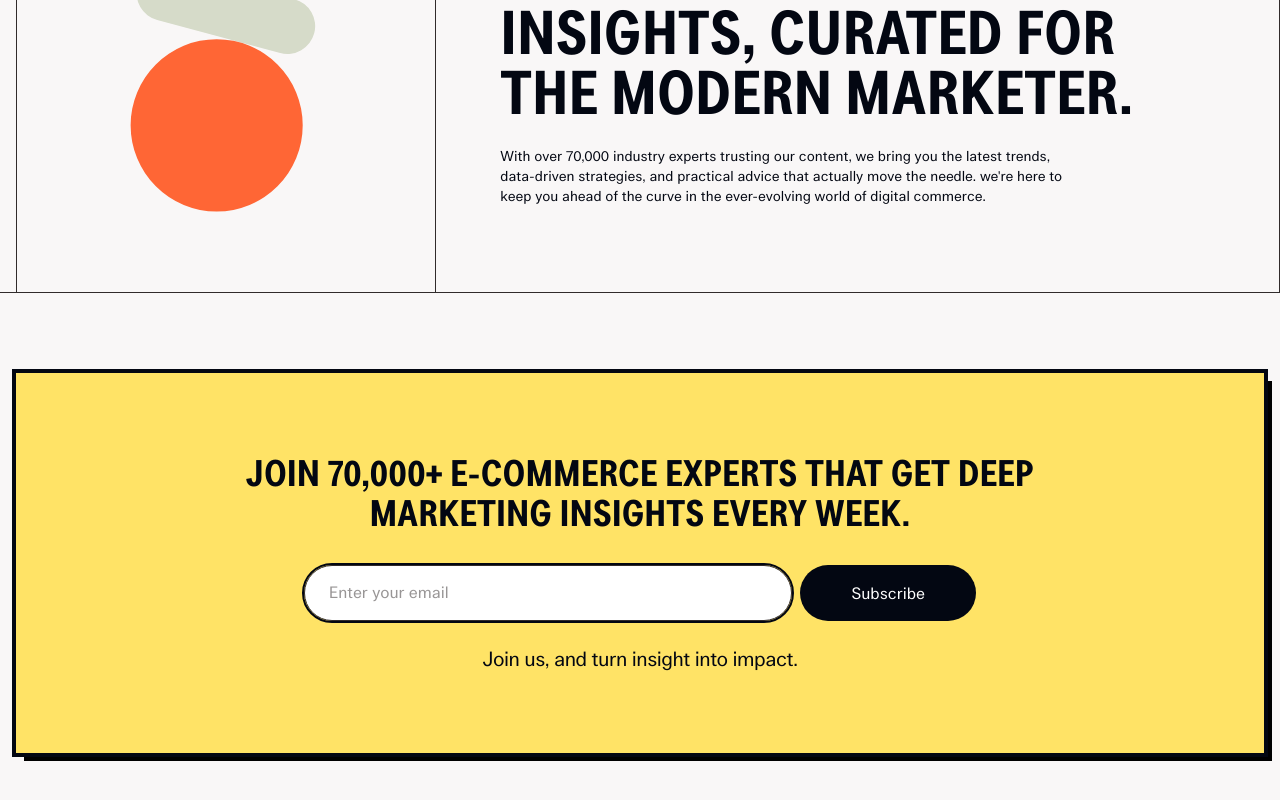
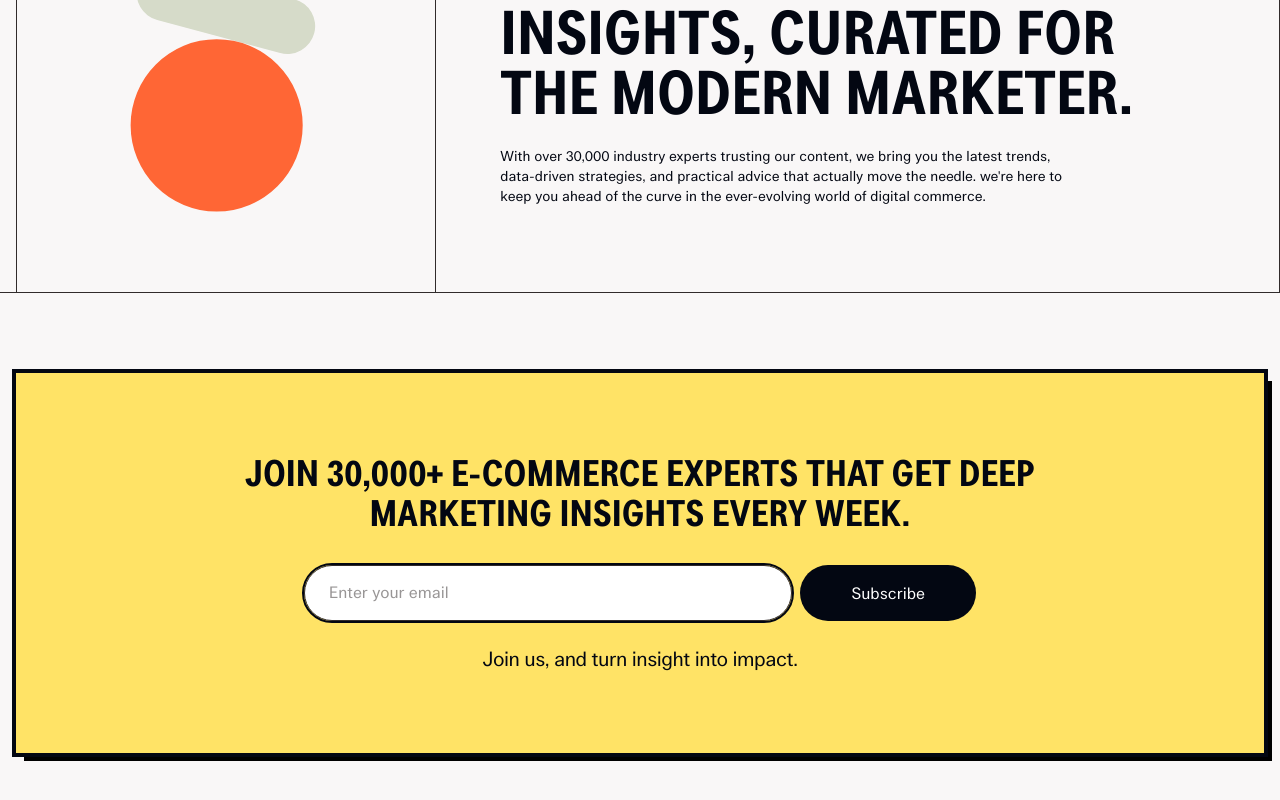
Before and after one commit to Genoux/growthnotes, a Next.js app: page / in a window 1280 px wide. Shown: the part 1785-2585 px from the top of the page. Built offline with nearby package versions, Linux system fonts and the light colour scheme.

Commit message:
HOTFIX: Typo for the sub count

```diff
--- a/src/app/components/SubscriptionBanner.tsx
+++ b/src/app/components/SubscriptionBanner.tsx
@@ -21,7 +21,7 @@ const SubscriptionBanner = ({
     >
       <div className="max-w-2xl md:max-w-4xl mx-auto flex gap-8 flex-col text-center">
         <h2 className="text-3xl lg:text-4xl px-0 md:px-10 font-bold-condensed uppercase">
-          Join 70,000+ e-commerce experts that get deep marketing insights every
+          Join 30,000+ e-commerce experts that get deep marketing insights every
           week.
         </h2>
         <div className="flex flex-col gap-6 justify-center">
--- a/src/app/page.tsx
+++ b/src/app/page.tsx
@@ -85,7 +85,7 @@ export default function Home() {
                 </h2>
                 <p className="text-sm lg:text-md max-w-xl mr-auto">
                   {
-                    "With over 70,000 industry experts trusting our content, we bring you the latest trends, data-driven strategies, and practical advice that actually move the needle. we're here to keep you ahead of the curve in the ever-evolving world of digital commerce."
+                    "With over 30,000 industry experts trusting our content, we bring you the latest trends, data-driven strategies, and practical advice that actually move the needle. we're here to keep you ahead of the curve in the ever-evolving world of digital commerce."
                   }
                 </p>
               </div>
```
